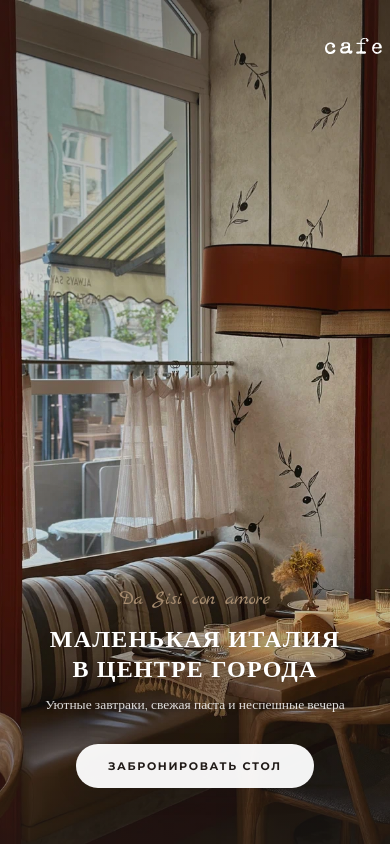
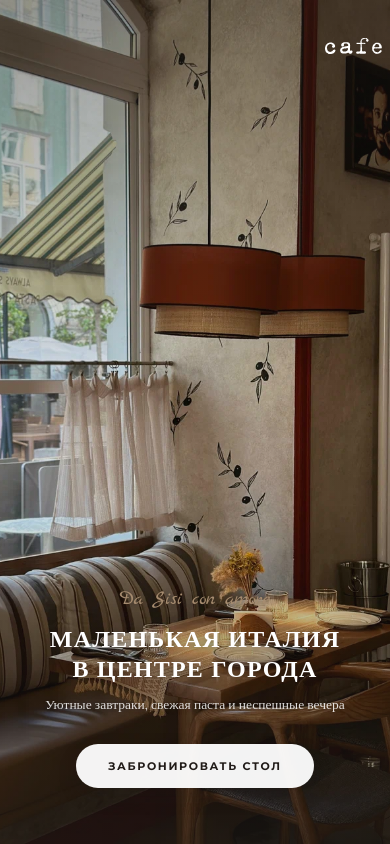
Before and after one commit to egorbagramyan0-bot/sisi, a React (Vite) app: page / in a window 390 px wide. Shown: the top 844 px of the page. Built offline with nearby package versions, Linux system fonts and the light colour scheme; a web font is replaced by a local one.

Commit message:
style: adjust mobile hero background position to 75% center

```diff
--- a/src/index.css
+++ b/src/index.css
@@ -3617,7 +3617,7 @@ section[id] {
     height: 100%;
     background-image: url('/heromobile.webp');
     background-size: cover;
-    background-position: center;
+    background-position: 75% center;
     z-index: 1;
   }
 
```
